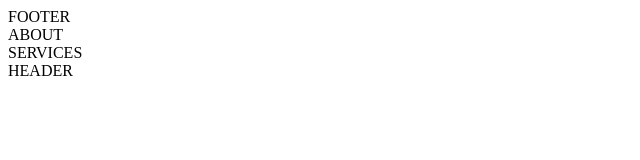
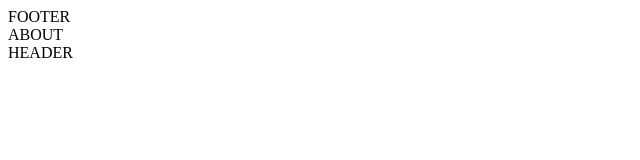
Before and after one commit to ModestasCi/git-conflict-3, a website: page index.html in a window 1280 px wide. Shown: the full height of the page, 0-640 px from the left. Drawn offline with Linux system fonts and the light colour scheme.

Commit message:
About update

```diff
--- a/index.html
+++ b/index.html
@@ -15,10 +15,6 @@
         ABOUT
     </section>
 
-    <section>
-        SERVICES
-    </section>
-
     <header>
         HEADER
     </header>
```
